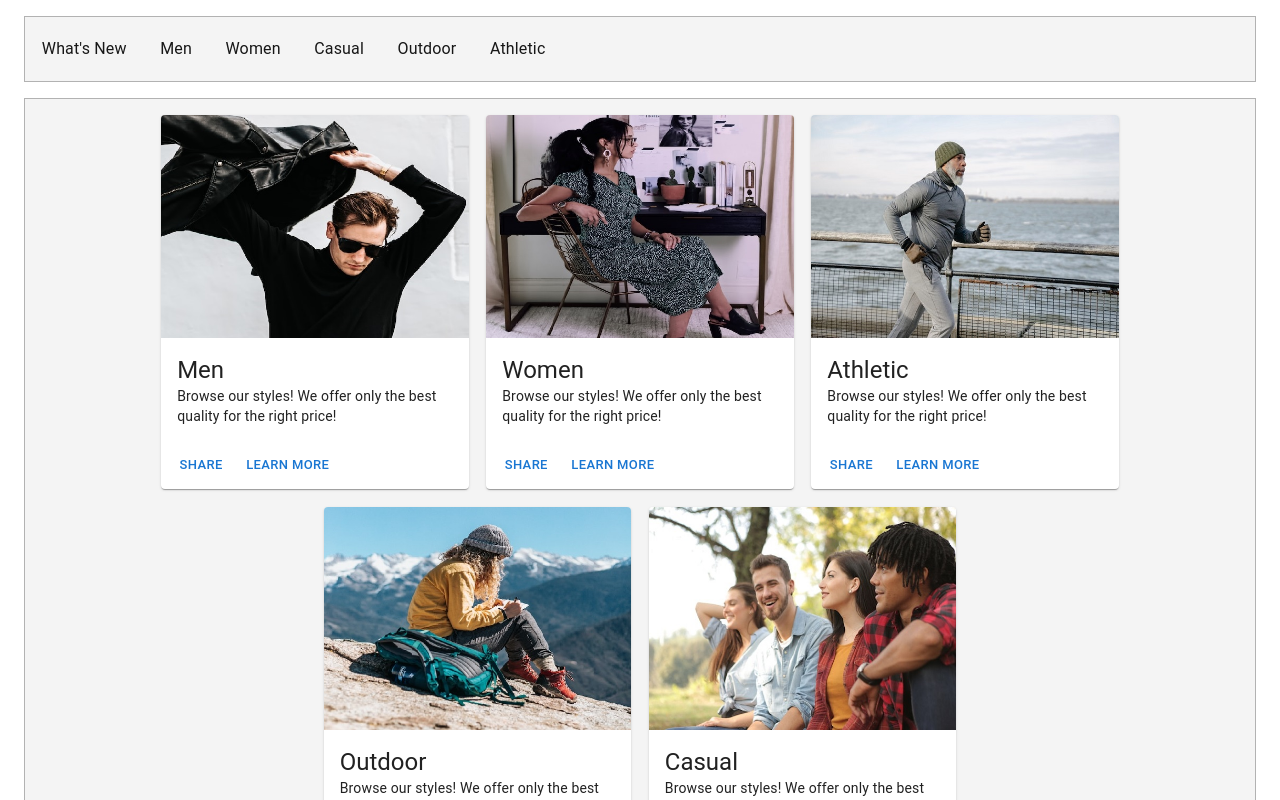
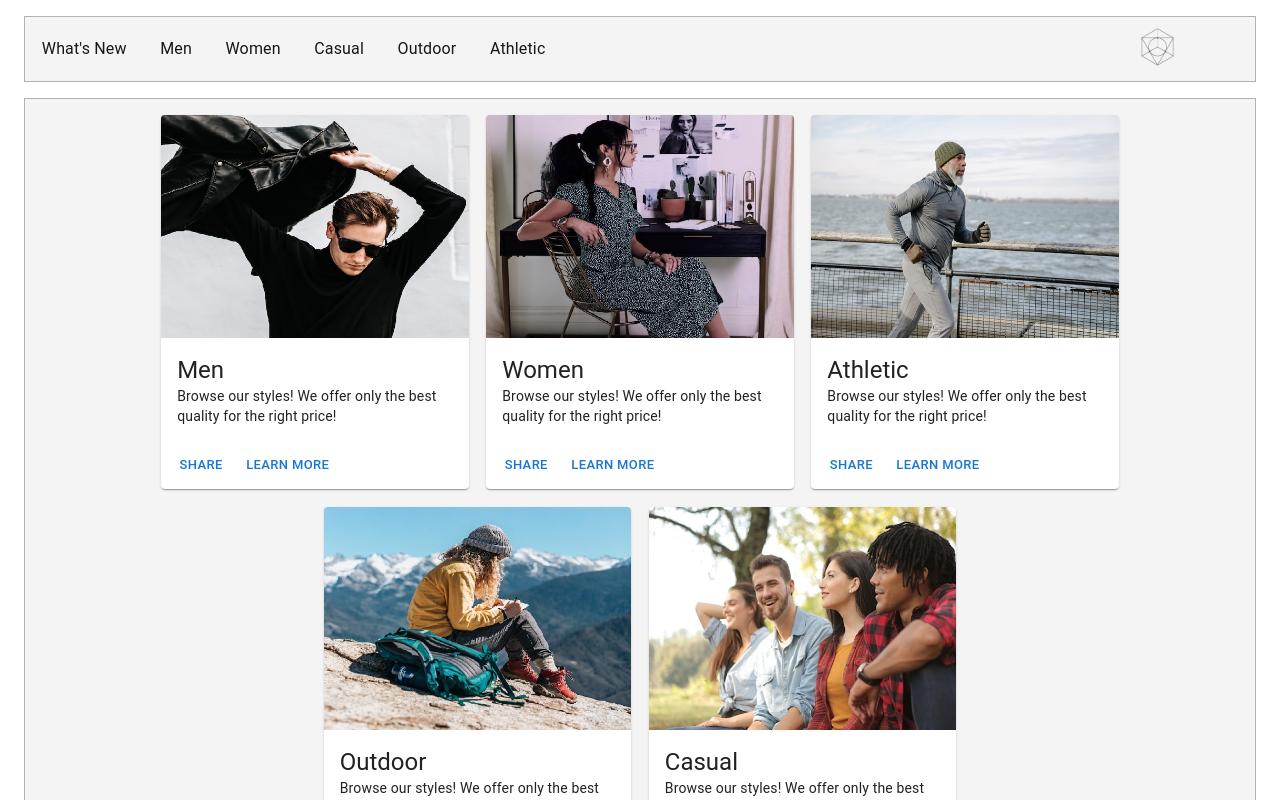
Before and after one commit to samouchka1/storesite, a React (Create React App) app: page / in a window 1280 px wide. Shown: the top 800 px of the page. Built offline with nearby package versions, Linux system fonts and the light colour scheme.

Commit message:
logo added to navbar

```diff
--- a/src/components/GridLayout.js
+++ b/src/components/GridLayout.js
@@ -6,8 +6,9 @@ import {
     CardMedia,
     CardContent,
     CardActions,
+    CardActionArea,
     Typography,
-    Button
+    Button,
 } from '@mui/material';
 
 const items = [
@@ -23,17 +24,17 @@ const items = [
     },
     {
         name: 'Athletic',
-        path: '',
+        path: '#abc',
         media: 'athletic.jpg',
     },
     {
         name: 'Outdoor',
-        path: '',
+        path: '#abc',
         media: 'outdoor.jpg',
     },
     {
         name: 'Casual',
-        path: '',
+        path: '#abc',
         media: 'casual.jpg',
     },
 ]
@@ -59,6 +60,7 @@ const GridLayout = () => {
                     <Grid item xs={8} md={3} key={item}>
 
                         <Card>
+                            <CardActionArea>
                                 <CardMedia
                                     component="img"
                                     height="auto"
@@ -77,6 +79,7 @@ const GridLayout = () => {
                                     <Button size="small">Share</Button>
                                     <Button size="small">Learn More</Button>
                                 </CardActions>
+                            </CardActionArea>
                         </Card>
 
                     </Grid>
--- a/src/components/Navbar.js
+++ b/src/components/Navbar.js
@@ -8,8 +8,8 @@ import {
   List,
   ListItem,
   Link,
+  Box,
 } from '@mui/material';
-// import PopoverMenu from './PopoverMenu';
 import ModalMenu from './ModalMenu';
 
 const pages = [
@@ -46,7 +46,7 @@ const navBar = {
   display: 'flex',
   flexDirection: 'row',
   alignItems:'center',
-  justifyContent: 'flex-start',
+  justifyContent: 'space-between',
   height: 'auto',
   backgroundColor : '#f4f4f4', //background color
   border: 'solid 1px #b2b2b2',
@@ -55,7 +55,7 @@ const navBar = {
   padding: {
     md: '0 5rem 0 0',
     sm: '0 1.5rem 0 0',
-    xs: '0'
+    xs: '0 1rem 0 0'
   },
   boxShadow: 'none'
 }
@@ -89,11 +89,10 @@ const NavBar = () => {
   return (
   <Container maxWidth={false}>
       <AppBar sx={navBar}>
+        <Toolbar disableGutters>
 
-        {/* <PopoverMenu /> */}
-        <ModalMenu />
+          <ModalMenu />  {/*<<<  MODAL MENU */}
 
-        <Toolbar disableGutters>
           <List sx={navContent}>
 
             {hashLinks.map((page) => (    //hashlinks
@@ -116,7 +115,7 @@ const NavBar = () => {
               <ListItem key={page}>
                 <Typography noWrap>
                     <Link
-                      style={{textDecoration: 'none'}}
+                      sx={{textDecoration: 'none'}}
                       href={page.path}
                       target="_blank"
                     >
@@ -130,6 +129,16 @@ const NavBar = () => {
 
           </List>
         </Toolbar>
+
+        <Link href="#abc" sx={{textDecoration: 'none'}}>
+          <Box
+            component="img"
+            height="2.5rem"
+            src={process.env.PUBLIC_URL + '/images/modern-logo.png'}
+            alt="StoreSite Logo"
+          />
+        </Link>
+
       </AppBar>
     </Container>
   );
```
Also changed, not shown: public/images/women.jpg. Lines whose indentation alone changed are shown as unchanged.
